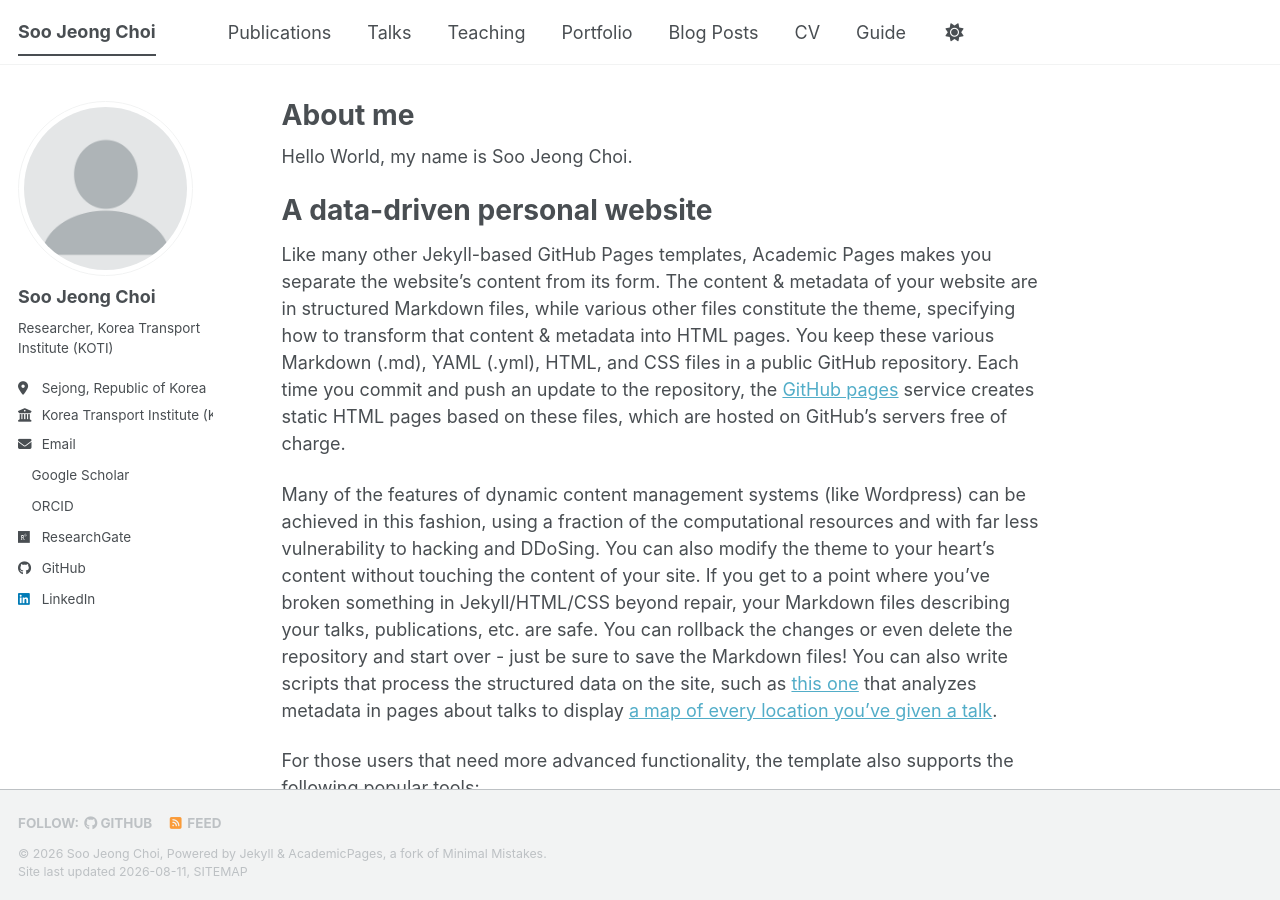
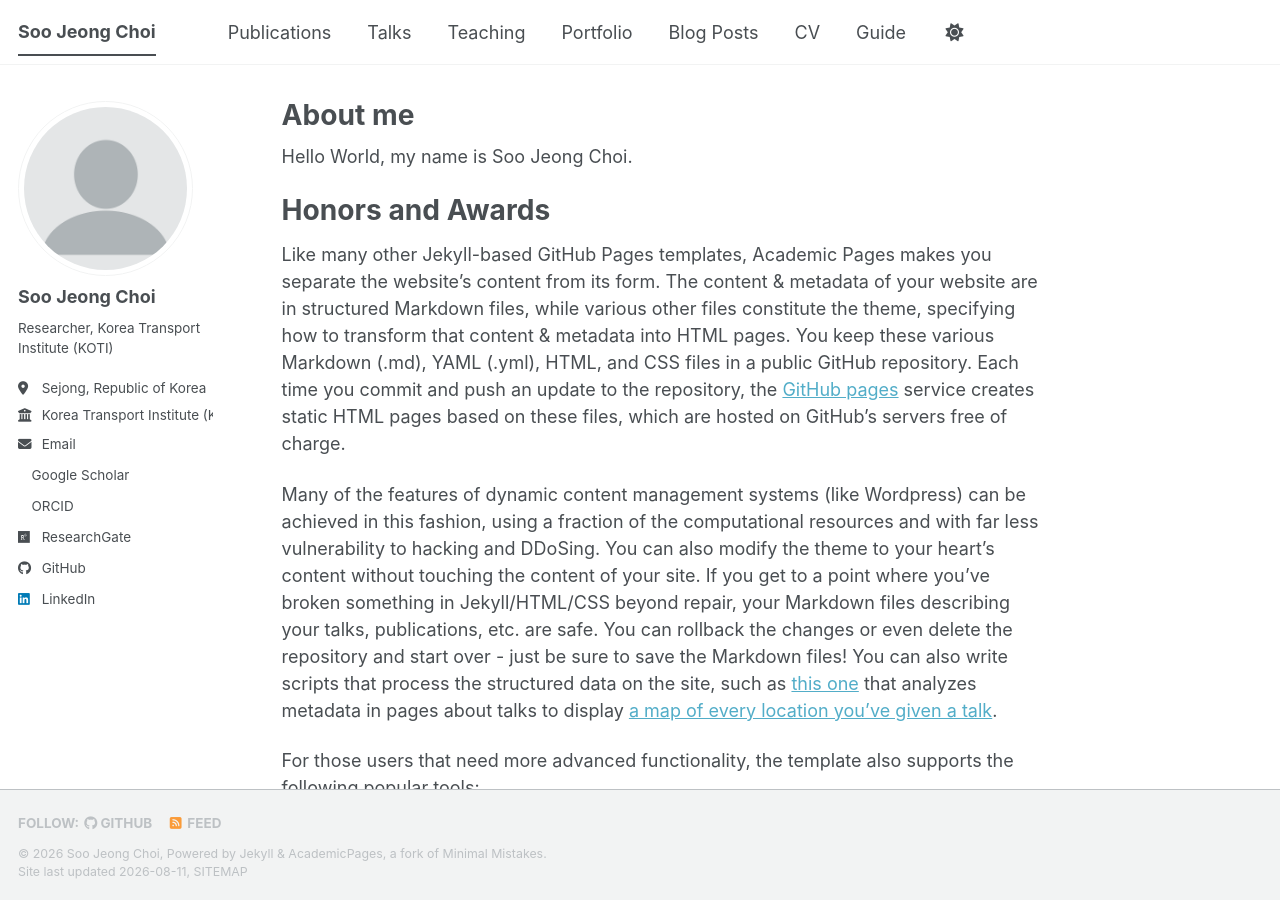
Before and after one commit to soojeongchoi21/soojeongchoi.github.io, a Jekyll site: the page built from _pages/about.md, in a window 1280 px wide and 900 px high. Built offline with Jekyll 4.4.1, drawn with Linux system fonts in a browser that asks for light colours; a style sheet for code colours, icons or effects is not loaded.

Commit message:
Update about.md

```diff
--- a/_pages/about.md
+++ b/_pages/about.md
@@ -9,7 +9,7 @@ redirect_from:
 
 Hello World, my name is Soo Jeong Choi.
 
-A data-driven personal website
+Honors and Awards
 ======
 Like many other Jekyll-based GitHub Pages templates, Academic Pages makes you separate the website's content from its form. The content & metadata of your website are in structured Markdown files, while various other files constitute the theme, specifying how to transform that content & metadata into HTML pages. You keep these various Markdown (.md), YAML (.yml), HTML, and CSS files in a public GitHub repository. Each time you commit and push an update to the repository, the [GitHub pages](https://pages.github.com/) service creates static HTML pages based on these files, which are hosted on GitHub's servers free of charge.
 
```
